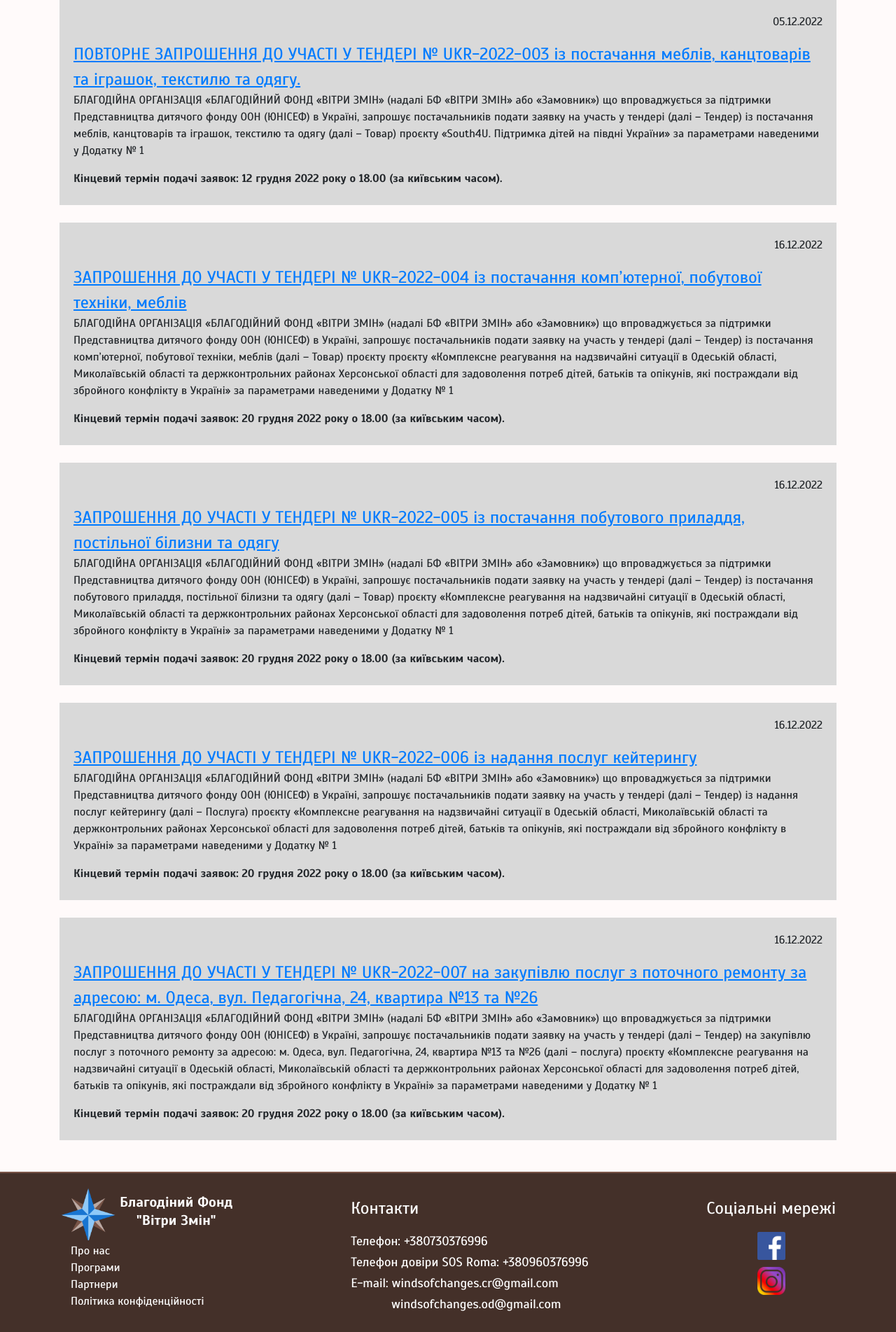
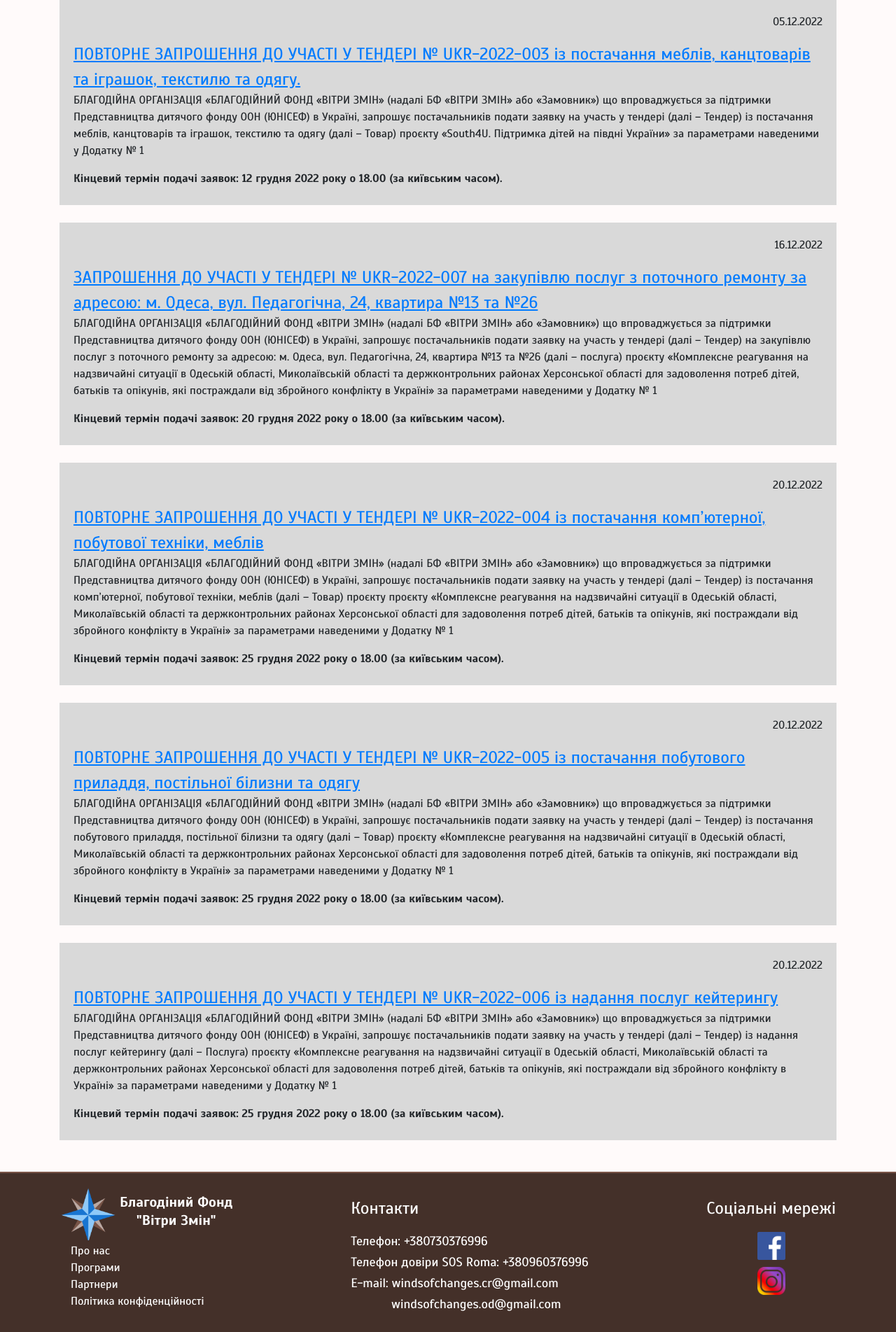
Before and after one commit to StChyrkov/winds, a Yii app: template views/site/active-purchases.php in a window 1280 px wide. Shown: the part 620-2523 px from the top of the page at 70% size. Run offline with PHP 8.4 and a stand-in for Yii, Linux system fonts and the light colour scheme; the template is opened without the code that fills it, so the values that code supplies are empty; some libraries are stand-ins or nearby versions.

Commit message:
purchases changes

```diff
--- a/views/site/active-purchases.php
+++ b/views/site/active-purchases.php
@@ -34,37 +34,38 @@
             <div class="right-text-purchases">
                 <p class="page-p">16.12.2022</p>
             </div>
-            <a href="purchase-4" class="link purchase-title-small border-low-text">ЗАПРОШЕННЯ ДО УЧАСТІ У ТЕНДЕРІ № UKR-2022-004 із постачання комп’ютерної, побутової техніки, меблів</a>
-            <p class="purchase-desc-small">БЛАГОДІЙНА ОРГАНІЗАЦІЯ «БЛАГОДІЙНИЙ ФОНД «ВІТРИ ЗМІН» (надалі БФ «ВІТРИ ЗМІН» або «Замовник») що впроваджується за підтримки Представництва дитячого фонду ООН (ЮНІСЕФ) в Україні, запрошує постачальників подати заявку на участь у тендері (далі – Тендер) із постачання комп’ютерної, побутової техніки, меблів (далі – Товар) проєкту проєкту «Комплексне реагування на надзвичайні ситуації в Одеській області, Миколаївській області та держконтрольних районах Херсонської області для задоволення потреб дітей, батьків та опікунів, які постраждали від збройного конфлікту в Україні» за параметрами наведеними у Додатку № 1
+            <a href="purchase-7" class="link purchase-title-small border-low-text">ЗАПРОШЕННЯ ДО УЧАСТІ У ТЕНДЕРІ № UKR-2022-007 на закупівлю послуг з поточного ремонту за адресою: м. Одеса, вул. Педагогічна, 24, квартира №13 та №26</a>
+            <p class="purchase-desc-small">БЛАГОДІЙНА ОРГАНІЗАЦІЯ «БЛАГОДІЙНИЙ ФОНД «ВІТРИ ЗМІН» (надалі БФ «ВІТРИ ЗМІН» або «Замовник») що впроваджується за підтримки Представництва дитячого фонду ООН (ЮНІСЕФ) в Україні, запрошує постачальників подати заявку на участь у тендері (далі – Тендер) на закупівлю послуг з поточного ремонту за адресою: м. Одеса, вул. Педагогічна, 24, квартира №13 та №26 (далі – послуга) проєкту «Комплексне реагування на надзвичайні ситуації в Одеській області, Миколаївській області та держконтрольних районах Херсонської області для задоволення потреб дітей, батьків та опікунів, які постраждали від збройного конфлікту в Україні»  за параметрами наведеними у Додатку № 1
             </p>
             <p class="purchase-date-small"><b>Кінцевий термін подачі заявок: 20 грудня 2022 року о 18.00 (за київським часом).</b></p>
         </div>
         <div class="purchase-card-small td-light-grey">
             <div class="right-text-purchases">
-                <p class="page-p">16.12.2022</p>
+                <p class="page-p">20.12.2022</p>
             </div>
-            <a href="purchase-5" class="link purchase-title-small border-low-text">ЗАПРОШЕННЯ ДО УЧАСТІ У ТЕНДЕРІ № UKR-2022-005 із постачання побутового приладдя, постільної білизни та одягу</a>
-            <p class="purchase-desc-small">БЛАГОДІЙНА ОРГАНІЗАЦІЯ «БЛАГОДІЙНИЙ ФОНД «ВІТРИ ЗМІН» (надалі БФ «ВІТРИ ЗМІН» або «Замовник») що впроваджується за підтримки Представництва дитячого фонду ООН (ЮНІСЕФ) в Україні, запрошує постачальників подати заявку на участь у тендері (далі – Тендер) із постачання побутового приладдя, постільної білизни та одягу (далі – Товар) проєкту «Комплексне реагування на надзвичайні ситуації в Одеській області, Миколаївській області та держконтрольних районах Херсонської області для задоволення потреб дітей, батьків та опікунів, які постраждали від збройного конфлікту в Україні» за параметрами наведеними у Додатку № 1
+            <a href="purchase-4" class="link purchase-title-small border-low-text">ПОВТОРНЕ ЗАПРОШЕННЯ ДО УЧАСТІ У ТЕНДЕРІ № UKR-2022-004 із постачання комп’ютерної, побутової техніки, меблів</a>
+            <p class="purchase-desc-small">БЛАГОДІЙНА ОРГАНІЗАЦІЯ «БЛАГОДІЙНИЙ ФОНД «ВІТРИ ЗМІН» (надалі БФ «ВІТРИ ЗМІН» або «Замовник») що впроваджується за підтримки Представництва дитячого фонду ООН (ЮНІСЕФ) в Україні, запрошує постачальників подати заявку на участь у тендері (далі – Тендер) із постачання комп’ютерної, побутової техніки, меблів (далі – Товар) проєкту проєкту «Комплексне реагування на надзвичайні ситуації в Одеській області, Миколаївській області та держконтрольних районах Херсонської області для задоволення потреб дітей, батьків та опікунів, які постраждали від збройного конфлікту в Україні» за параметрами наведеними у Додатку № 1
             </p>
-            <p class="purchase-date-small"><b>Кінцевий термін подачі заявок: 20 грудня 2022 року о 18.00 (за київським часом).</b></p>
+            <p class="purchase-date-small"><b>Кінцевий термін подачі заявок: 25 грудня 2022 року о 18.00 (за київським часом).</b></p>
         </div>
         <div class="purchase-card-small td-light-grey">
             <div class="right-text-purchases">
-                <p class="page-p">16.12.2022</p>
+                <p class="page-p">20.12.2022</p>
             </div>
-            <a href="purchase-6" class="link purchase-title-small border-low-text">ЗАПРОШЕННЯ ДО УЧАСТІ У ТЕНДЕРІ № UKR-2022-006 із надання  послуг кейтерингу</a>
-            <p class="purchase-desc-small">БЛАГОДІЙНА ОРГАНІЗАЦІЯ «БЛАГОДІЙНИЙ ФОНД «ВІТРИ ЗМІН» (надалі БФ «ВІТРИ ЗМІН» або «Замовник») що впроваджується за підтримки Представництва дитячого фонду ООН (ЮНІСЕФ) в Україні, запрошує постачальників подати заявку на участь у тендері (далі – Тендер) із надання  послуг кейтерингу  (далі – Послуга) проєкту «Комплексне реагування на надзвичайні ситуації в Одеській області, Миколаївській області та держконтрольних районах Херсонської області для задоволення потреб дітей, батьків та опікунів, які постраждали від збройного конфлікту в Україні» за параметрами наведеними у Додатку № 1
+            <a href="purchase-5" class="link purchase-title-small border-low-text">ПОВТОРНЕ ЗАПРОШЕННЯ ДО УЧАСТІ У ТЕНДЕРІ № UKR-2022-005 із постачання побутового приладдя, постільної білизни та одягу</a>
+            <p class="purchase-desc-small">БЛАГОДІЙНА ОРГАНІЗАЦІЯ «БЛАГОДІЙНИЙ ФОНД «ВІТРИ ЗМІН» (надалі БФ «ВІТРИ ЗМІН» або «Замовник») що впроваджується за підтримки Представництва дитячого фонду ООН (ЮНІСЕФ) в Україні, запрошує постачальників подати заявку на участь у тендері (далі – Тендер) із постачання побутового приладдя, постільної білизни та одягу (далі – Товар) проєкту «Комплексне реагування на надзвичайні ситуації в Одеській області, Миколаївській області та держконтрольних районах Херсонської області для задоволення потреб дітей, батьків та опікунів, які постраждали від збройного конфлікту в Україні» за параметрами наведеними у Додатку № 1
             </p>
-            <p class="purchase-date-small"><b>Кінцевий термін подачі заявок: 20 грудня 2022 року о 18.00 (за київським часом).</b></p>
+            <p class="purchase-date-small"><b>Кінцевий термін подачі заявок: 25 грудня 2022 року о 18.00 (за київським часом).</b></p>
         </div>
         <div class="purchase-card-small td-light-grey">
             <div class="right-text-purchases">
-                <p class="page-p">16.12.2022</p>
+                <p class="page-p">20.12.2022</p>
             </div>
-            <a href="purchase-7" class="link purchase-title-small border-low-text">ЗАПРОШЕННЯ ДО УЧАСТІ У ТЕНДЕРІ № UKR-2022-007 на закупівлю послуг з поточного ремонту за адресою: м. Одеса, вул. Педагогічна, 24, квартира №13 та №26</a>
-            <p class="purchase-desc-small">БЛАГОДІЙНА ОРГАНІЗАЦІЯ «БЛАГОДІЙНИЙ ФОНД «ВІТРИ ЗМІН» (надалі БФ «ВІТРИ ЗМІН» або «Замовник») що впроваджується за підтримки Представництва дитячого фонду ООН (ЮНІСЕФ) в Україні, запрошує постачальників подати заявку на участь у тендері (далі – Тендер) на закупівлю послуг з поточного ремонту за адресою: м. Одеса, вул. Педагогічна, 24, квартира №13 та №26 (далі – послуга) проєкту «Комплексне реагування на надзвичайні ситуації в Одеській області, Миколаївській області та держконтрольних районах Херсонської області для задоволення потреб дітей, батьків та опікунів, які постраждали від збройного конфлікту в Україні»  за параметрами наведеними у Додатку № 1
+            <a href="purchase-6" class="link purchase-title-small border-low-text">ПОВТОРНЕ ЗАПРОШЕННЯ ДО УЧАСТІ У ТЕНДЕРІ № UKR-2022-006 із надання  послуг кейтерингу</a>
+            <p class="purchase-desc-small">БЛАГОДІЙНА ОРГАНІЗАЦІЯ «БЛАГОДІЙНИЙ ФОНД «ВІТРИ ЗМІН» (надалі БФ «ВІТРИ ЗМІН» або «Замовник») що впроваджується за підтримки Представництва дитячого фонду ООН (ЮНІСЕФ) в Україні, запрошує постачальників подати заявку на участь у тендері (далі – Тендер) із надання  послуг кейтерингу  (далі – Послуга) проєкту «Комплексне реагування на надзвичайні ситуації в Одеській області, Миколаївській області та держконтрольних районах Херсонської області для задоволення потреб дітей, батьків та опікунів, які постраждали від збройного конфлікту в Україні» за параметрами наведеними у Додатку № 1
             </p>
-            <p class="purchase-date-small"><b>Кінцевий термін подачі заявок: 20 грудня 2022 року о 18.00 (за київським часом).</b></p>
+            <p class="purchase-date-small"><b>Кінцевий термін подачі заявок: 25 грудня 2022 року о 18.00 (за київським часом).</b></p>
         </div>
+
    	</div>
 </div>
--- a/views/site/purchase-6.php
+++ b/views/site/purchase-6.php
@@ -13,13 +13,13 @@
 
 <div class="background-light padding-up">
     <div class="container">
-    	<h2 class="page-h2">ЗАПРОШЕННЯ ДО УЧАСТІ У ТЕНДЕРІ № UKR-2022-006 із надання  послуг кейтерингу</h2>
+    	<h2 class="page-h2">ПОВТОРНЕ ЗАПРОШЕННЯ ДО УЧАСТІ У ТЕНДЕРІ № UKR-2022-006 із надання  послуг кейтерингу</h2>
         <p>БЛАГОДІЙНА ОРГАНІЗАЦІЯ «БЛАГОДІЙНИЙ ФОНД «ВІТРИ ЗМІН» (надалі БФ «ВІТРИ ЗМІН» або «Замовник») що впроваджується за підтримки Представництва дитячого фонду ООН (ЮНІСЕФ) в Україні, запрошує постачальників подати заявку на участь у тендері (далі – Тендер) із надання  послуг кейтерингу  (далі – Послуга) проєкту «Комплексне реагування на надзвичайні ситуації в Одеській області, Миколаївській області та держконтрольних районах Херсонської області для задоволення потреб дітей, батьків та опікунів, які постраждали від збройного конфлікту в Україні» за параметрами наведеними у Додатку № 1
         </span></b></p>
         <p><b><span class="border-low-text">ЛОТ 1: Лот № Послуги кейтерингу</span></b></p>
         <p><b><span class="border-low-text">Учасники мають право подати заявку на будь-який з лотів або три лоти одночасно. Також учасники мають право запропонувати знижку в разі присудження реалізації договору(-ів) по всіх лотах.</span></b></p>
-        <p>Кінцевий термін подачі заявок: 20 грудня 2022 року о 18.00 (за київським часом).</p>
-        <p><a href="https://docs.google.com/document/d/1GLHynObx5l5M2RK_bIej2c6k_KETjP5f/edit#" class="link border-low-text" target="_blank">ФОРМА Б. ТЕНДЕР</a></p>
+        <p>Кінцевий термін подачі заявок: 25 грудня 2022 року о 18.00 (за київським часом).</p>
+        <p><a href="https://docs.google.com/document/d/1pkXWnoOTXpN1UIuCvdzmyT0eGarYGB6r/edit" class="link border-low-text" target="_blank">ФОРМА Б. ТЕНДЕР</a></p>
         <p>У разі виникнення запитань та/або уточнень, просимо звертатися за ел.адресою <b>windsofchanges.tender@gmail.com</b></p>
         <div class="flex-container disp-center">
             <a href="active-purchases" class="link more-button button-blue">ВСІ АКТИВНІ ЗАКУПІВЛІ</a>
```
Also changed, not shown: views/site/purchase-4.php (+4 -4 lines), views/site/purchase-5.php (+4 -4 lines).
